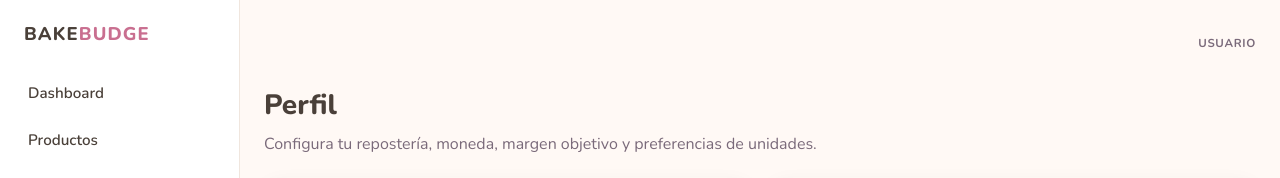
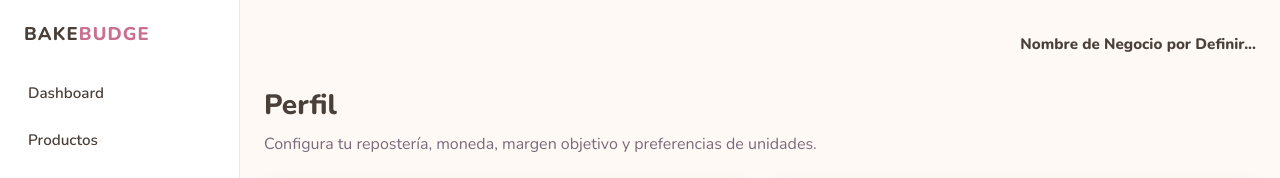
Before and after one commit to IrvingSAP/BAKEBUDGE_Railway, a Django app: template apps/accounts/templates/accounts/perfil.html in a window 1280 px wide. Shown: the top 178 px of the page. Run offline with Django 5.2, Linux system fonts and the light colour scheme; the template is opened without the code that fills it, so the values that code supplies are empty; parts of the project's set-up code (start-up, migrations or seed data) failed here and were passed over.

Commit message:
ui: topbar muestra nombre_negocio en lugar de username

```diff
--- a/apps/core/templates/app_base.html
+++ b/apps/core/templates/app_base.html
@@ -24,8 +24,7 @@
         <button type="button" class="sidebar-toggle" data-sidebar-toggle aria-label="Abrir menú">☰</button>
         <span class="app-topbar-brand app-brand">BAKE<span>BUDGE</span></span>
         <div class="app-user">
-          <span class="app-user-label">Usuario</span>
-          <strong class="app-user-name">{{ user.username }}</strong>
+          <strong class="app-user-name">{{ app_profile.nombre_negocio|default:"Nombre de Negocio por Definir..." }}</strong>
         </div>
       </header>
 
```
